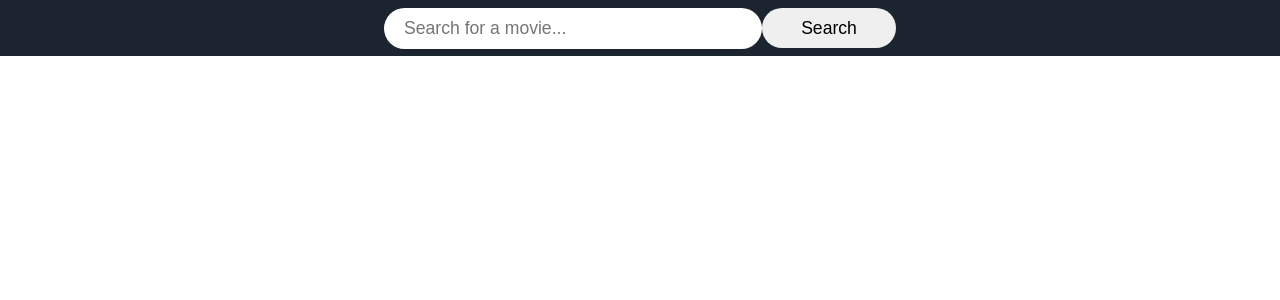
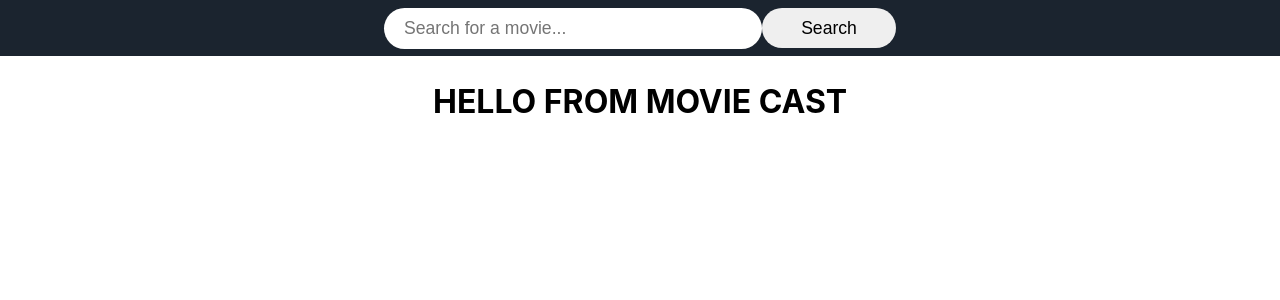
Before and after one commit to peterhangg/dbfilm, a React (Create React App) app: page /movie/1 in a window 1280 px wide. Shown: the top 300 px of the page. Built offline with nearby package versions, Linux system fonts and the light colour scheme.

Commit message:
added Movie info page and MovieCast component

```diff
--- a/src/App.js
+++ b/src/App.js
@@ -1,9 +1,10 @@
 import React from 'react';
 import { BrowserRouter as Router, Route, Switch } from 'react-router-dom';
 
+import Navbar from './components/Navbar/Navbar';
 import Home from './pages/Home/Home';
-import Navbar from './components/Navbar/Navbar';
 import Search from './pages/Search/Search';
+import MovieInfo from './pages/MovieInfo/MovieInfo';
 
 import './App.scss';
 
@@ -15,6 +16,7 @@ const App = () => {
         <Switch>
           <Route path="/" exact component={Home} />
           <Route path="/search-results/:searchInput" exact component={Search} />
+          <Route path="/movie/:id" exact component={MovieInfo} />
         </Switch>
       </div>
     </Router>
--- a/src/components/Header/Header.js
+++ b/src/components/Header/Header.js
@@ -1,5 +1,6 @@
 import React from 'react'
 import { connect } from 'react-redux';
+import { Link } from 'react-router-dom';
 
 import Swiper from 'swiper';
 import './header.scss';
@@ -29,7 +30,9 @@ const Header = ({movies, loading, error, config}) => {
       <div className="swiper-wrapper">
         {movies.results.filter(movie => movie.backdrop_path).map(movie => (
           <div key={movie.id} className="swiper-slide">
-            <img className="swiper-slide_header"src={`${baseBackdropURL}${movie.backdrop_path}`} alt={movie.title}/>
+            <Link to={`movie/${movie.id}`}>
+              <img className="swiper-slide_header"src={`${baseBackdropURL}${movie.backdrop_path}`} alt={movie.title}/>
+            </Link>
           </div>
         ))
       }
--- /dev/null
+++ b/src/components/MovieCast/MovieCast.js
@@ -0,0 +1,13 @@
+import React from 'react'
+
+import './movieCast.scss';
+
+const MovieCast = () => {
+  return (
+    <div>
+      <h1>HELLO FROM MOVIE CAST</h1>
+    </div>
+  )
+}
+
+export default MovieCast;
--- a/src/components/MovieItems/MovieItems.js
+++ b/src/components/MovieItems/MovieItems.js
@@ -1,12 +1,14 @@
 import React from 'react'
 import './movieItems.scss';
 import { connect } from 'react-redux';
+import { Link } from 'react-router-dom';
 
 const MovieItems = ({movie, config}) => {
   const imagePoster = `${config.images ? config.images.base_url : ''}${config.images ? config.images.poster_sizes[2] : ''}${movie.poster_path}`
 
   return (
-    <div className="swiper-slide">
+    <div  key={movie.id} className="swiper-slide">
+      <Link to={`/movie/${movie.id}`}>
         <h4 className="swiper-slide_title">{movie.title}</h4>
         <img
           className="swiper-slide_image"
@@ -17,6 +19,7 @@ const MovieItems = ({movie, config}) => {
           <img className="swiper-slide_score-icon" src="https://img.icons8.com/offices/14/000000/filled-star.png" alt="Movie Score"/>
           {movie.vote_average}
         </p>
+      </Link>
     </div>
   )
 }
--- a/src/components/MovieItems/movieItems.scss
+++ b/src/components/MovieItems/movieItems.scss
@@ -29,6 +29,10 @@
       transform: scale(1.1);
       transition: transform .3s;
     }
+
+    a:link, a:active, a:visited a:hover {
+      text-decoration: none;
+    }
   }
   .swiper-button-prev,
   .swiper-button-next {
--- /dev/null
+++ b/src/pages/MovieInfo/MovieInfo.js
@@ -0,0 +1,16 @@
+import React from 'react'
+
+import MovieCast from '../../components/MovieCast/MovieCast';
+import './movieInfo.scss';
+
+const MovieInfo = () => {
+  return (
+    <div>
+      <h1>HELLO FROM MOVIE INFO PAGE</h1>
+      <MovieCast />
+    </div>
+  )
+}
+
+
+export default MovieInfo;
```
Also changed, not shown: src/components/MovieCast/movieCast.scss (added), src/pages/MovieInfo/movieInfo.scss (added). Lines whose indentation alone changed are shown as unchanged.
